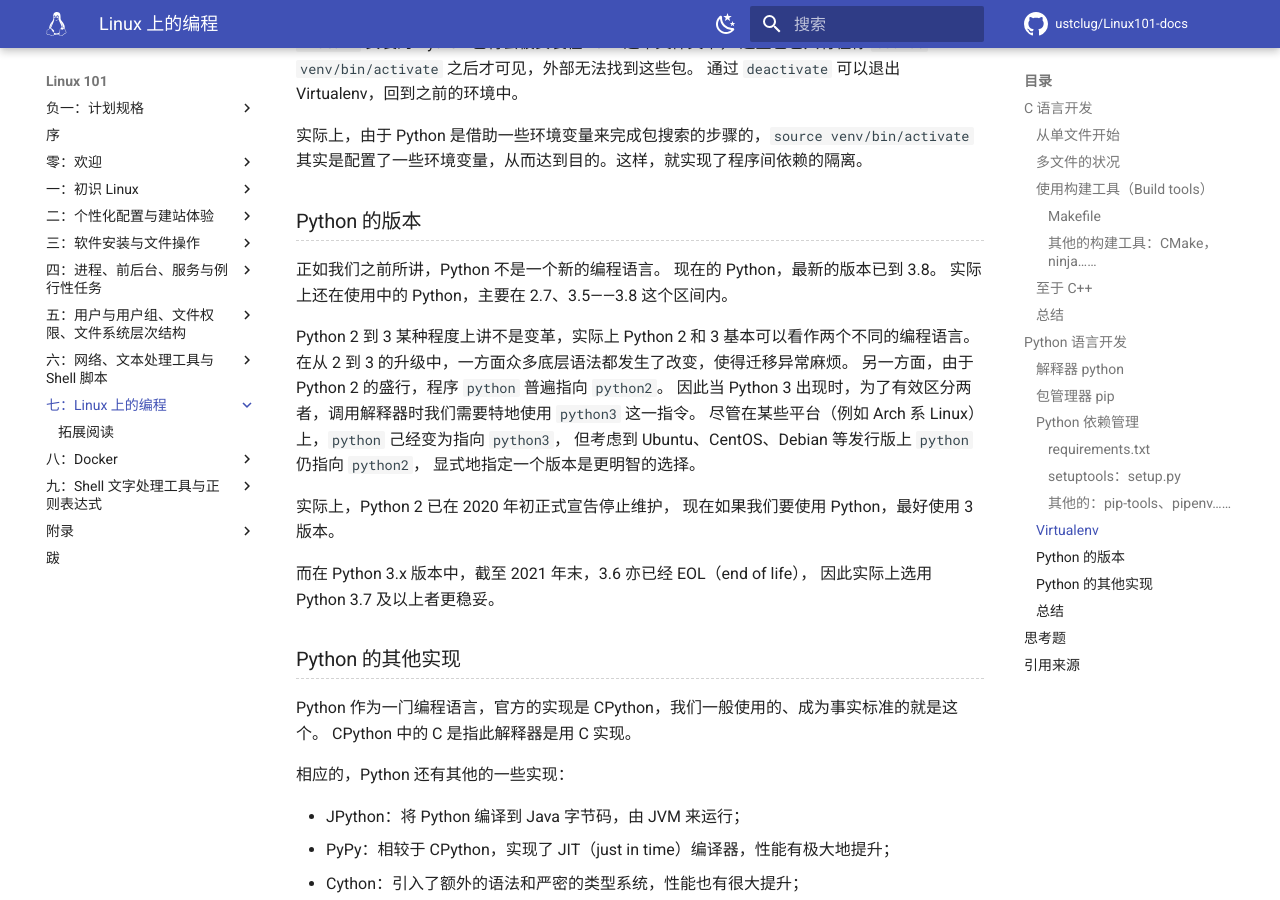
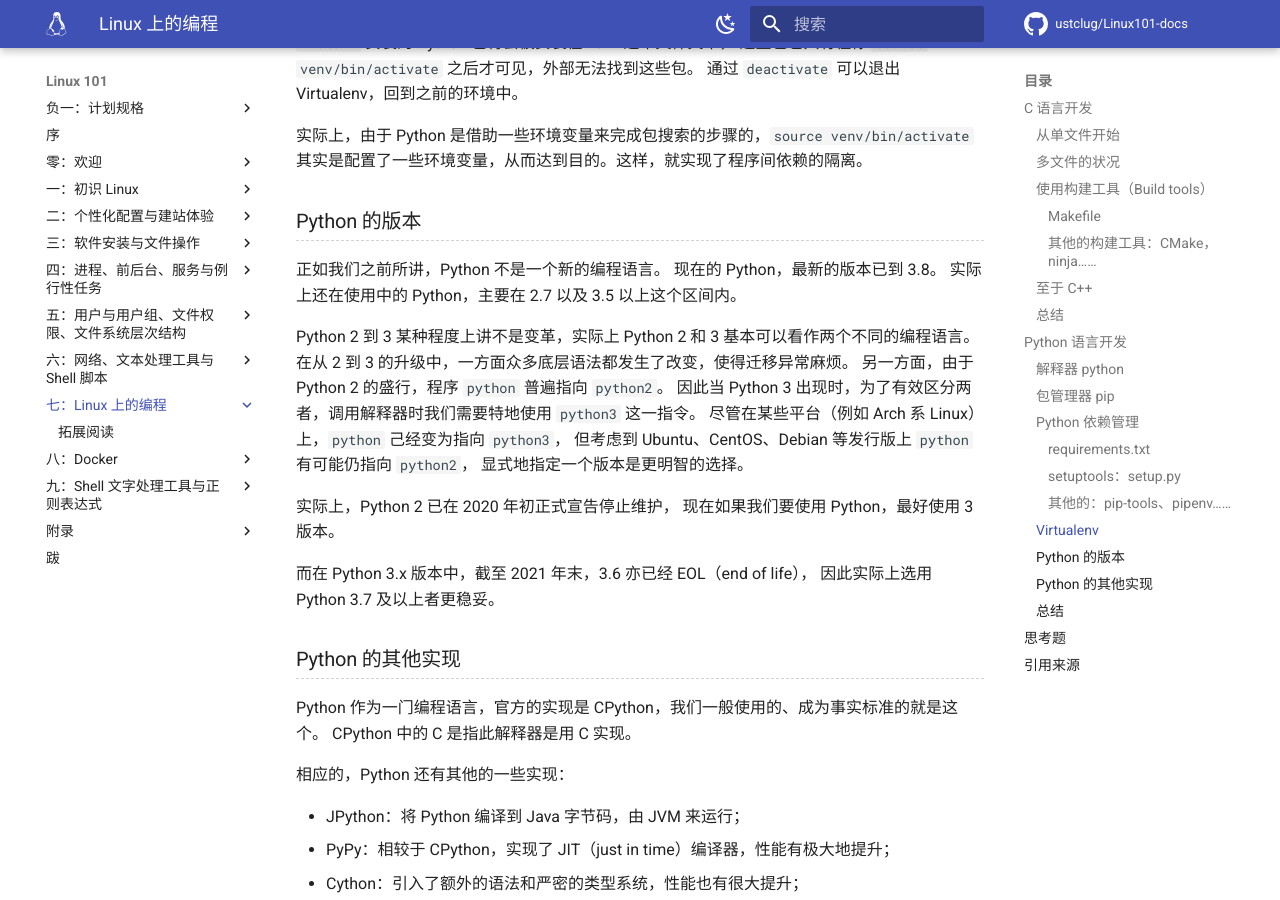
Before and after one commit to ustclug/Linux101-docs, an MkDocs documentation site: the page built from docs/Ch07/index.md, in a window 1280 px wide and 900 px high, scrolled down 9338 px. Built offline with MkDocs 1.6.1 and Material for MkDocs 9.7.7, drawn with Linux system fonts in a browser that asks for light colours; comment, search, counter and statistics services are not loaded.

Commit message:
Ch07: update python status and add stub
- Update current Python status
- Add 3 stubs in supplement (anaconda, dynamic/static link, cross compile)

```diff
--- a/docs/Ch07/index.md
+++ b/docs/Ch07/index.md
@@ -437,14 +437,14 @@ $ python3 -m venv venv
 
 正如我们之前所讲，Python 不是一个新的编程语言。
 现在的 Python，最新的版本已到 3.8。
-实际上还在使用中的 Python，主要在 2.7、3.5——3.8 这个区间内。
+实际上还在使用中的 Python，主要在 2.7 以及 3.5 以上这个区间内。
 
 Python 2 到 3 某种程度上讲不是变革，实际上 Python 2 和 3 基本可以看作两个不同的编程语言。
 在从 2 到 3 的升级中，一方面众多底层语法都发生了改变，使得迁移异常麻烦。
 另一方面，由于 Python 2 的盛行，程序 `python` 普遍指向 `python2`。
 因此当 Python 3 出现时，为了有效区分两者，调用解释器时我们需要特地使用 `python3` 这一指令。
 尽管在某些平台（例如 Arch 系 Linux）上，`python` 己经变为指向 `python3`，
-但考虑到 Ubuntu、CentOS、Debian 等发行版上 `python` 仍指向 `python2`，
+但考虑到 Ubuntu、CentOS、Debian 等发行版上 `python` 有可能仍指向 `python2`，
 显式地指定一个版本是更明智的选择。
 
 实际上，Python 2 已在 2020 年初正式宣告停止维护，
```
Also changed, not shown: docs/Ch07/supplement.md (+7 -0 lines).
